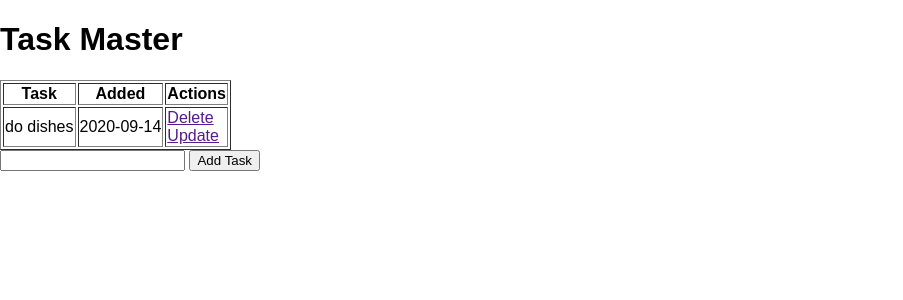
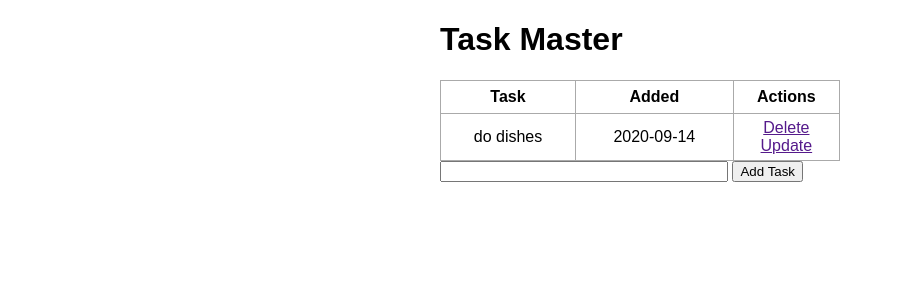
Before and after one commit to Purujit-Kulshreshtha/Task-Handler, a Flask app: page / in a window 1280 px wide. Shown: the top 300 px of the page, without its empty margins (0-903 px from the left). Run offline with Flask 2, Linux system fonts and the light colour scheme; data comes from the database, SQL or seed files in the repository.

Commit message:
Changed CSS to make more understandable

```diff
--- a/static/css/main.css
+++ b/static/css/main.css
@@ -1,4 +1,35 @@
-body{
-	margin: 0;
-	font-family: sans-serif;
+body, html {
+    margin: 0;
+    font-family: sans-serif;
 }
+
+.content {
+    margin: 0 auto;
+    width: 400px;
+}
+
+table, td, th {
+    border: 1px solid #aaa;
+}
+
+table {
+    border-collapse: collapse;
+    width: 100%;
+}
+
+th {
+    height: 30px;
+}
+
+td {
+    text-align: center;
+    padding: 5px;
+}
+
+.form {
+    margin-top: 20px;
+}
+
+#content {
+    width: 70%;
+}
```
